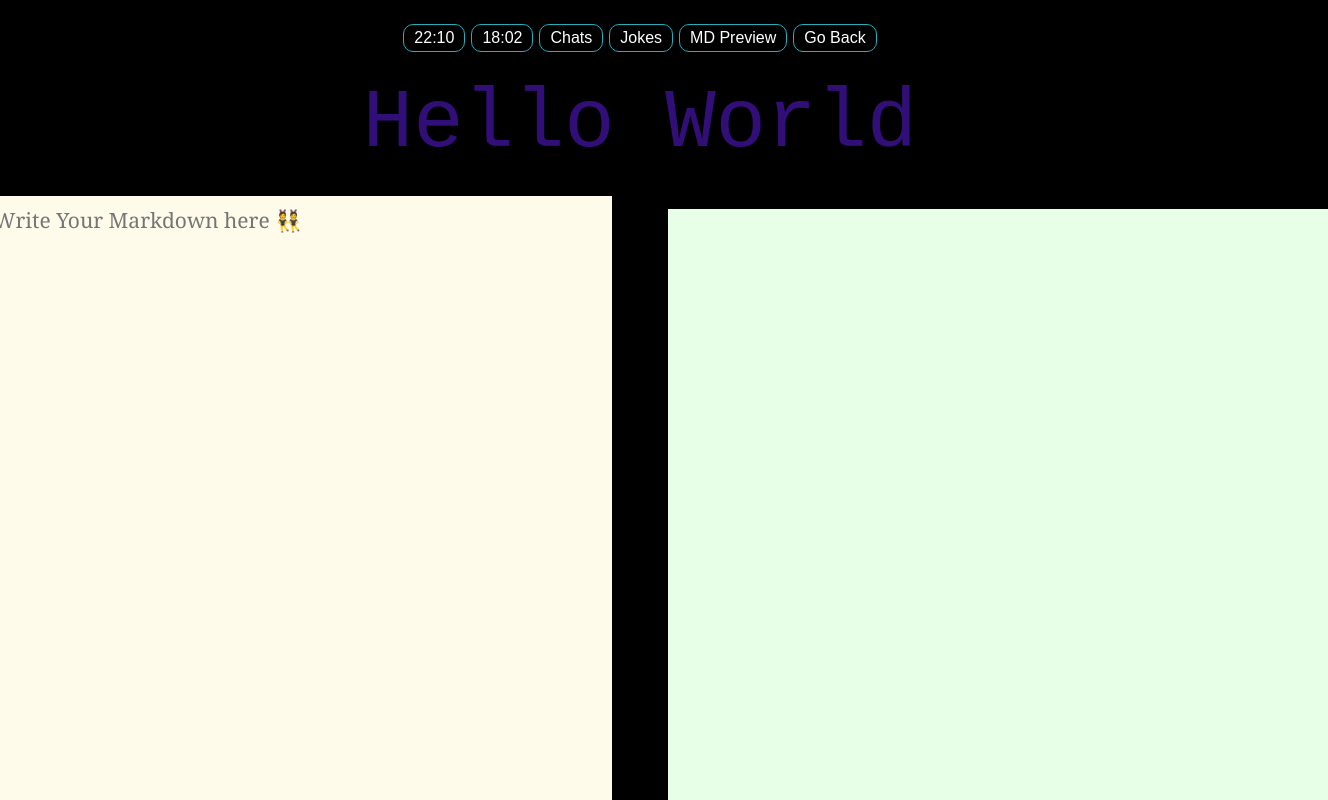
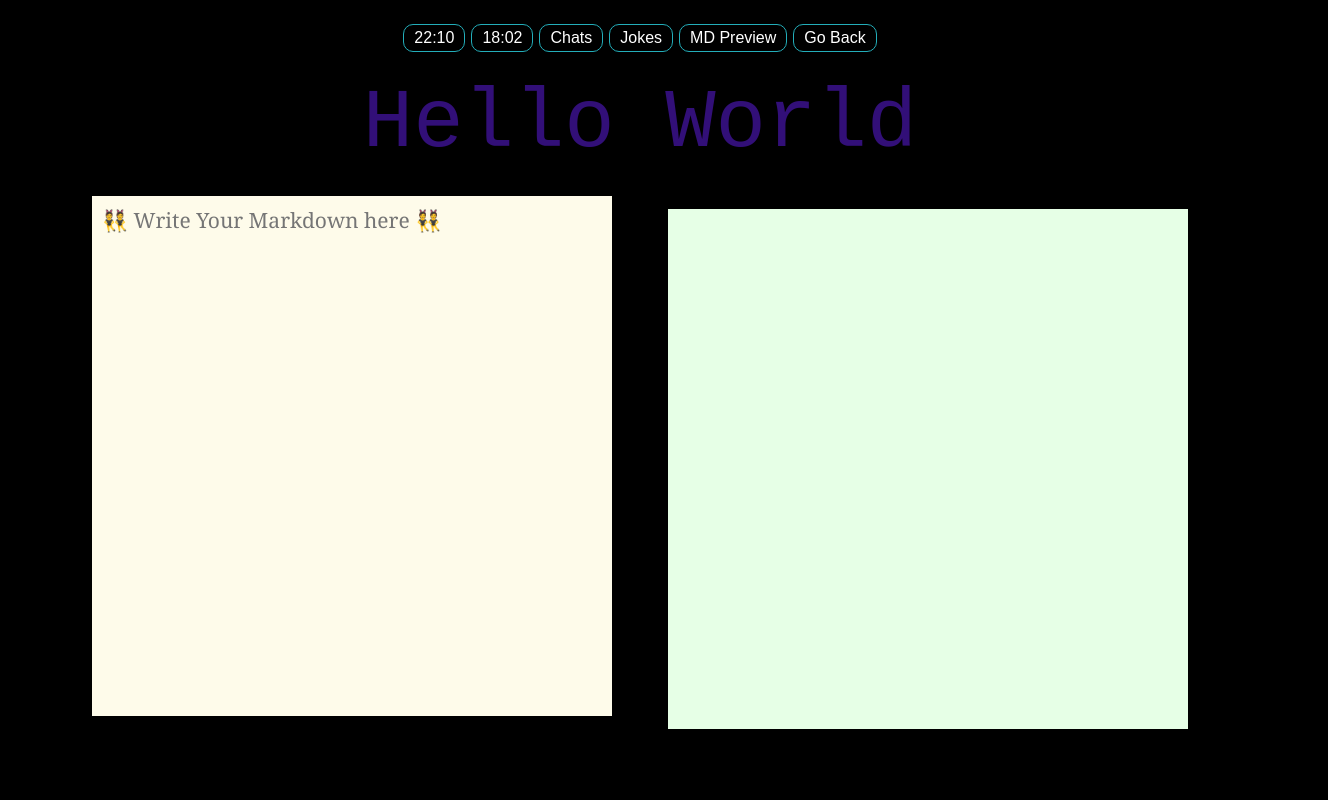
Before and after one commit to nuoxoxo/gig, a React (Vite) app: page / in a window 1280 px wide. Both pictures are taken after a click on the button "MD Preview". Shown: the top 800 px of the page, 1328 px wide, since content can reach past the window. Built offline with nearby package versions, Linux system fonts and the light colour scheme; no server answers.

Commit message:
reasonable width

```diff
--- a/src/App.scss
+++ b/src/App.scss
@@ -169,8 +169,8 @@ textarea {
 }
 
 .input {
-  width: 640px;
-  height: 640px;
+  width: 500px;
+  height: 500px;
   background-color: #FEFBEA;
   margin-left: auto;
   margin-right: 3px;
@@ -180,8 +180,8 @@ textarea {
 }
 
 .output {
-  width: 640px;
-  height: 640px;
+  width: 500px;
+  height: 500px;
   background-color: #E6FFE6;
   // background-color: $BGColor;
   color: $BGColor;
```
Also changed, not shown: 1 other file (tests, documents, lock files or other folders).
